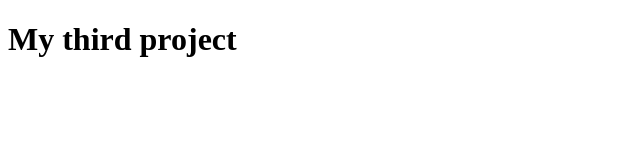
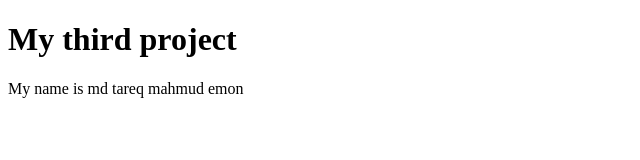
Before and after one commit to Tareq-Emon/my-second-repo, a plain HTML site: page index.html in a window 1280 px wide. Shown: the whole page, without its empty margins (0-640 px from the left). Drawn offline with Linux system fonts and the light colour scheme.

Commit message:
p tag add

```diff
--- a/index.html
+++ b/index.html
@@ -8,5 +8,6 @@
 </head>
 <body>
     <h1>My third project</h1>
+    <p>My name is md tareq mahmud emon</p>
 </body>
 </html>
```
